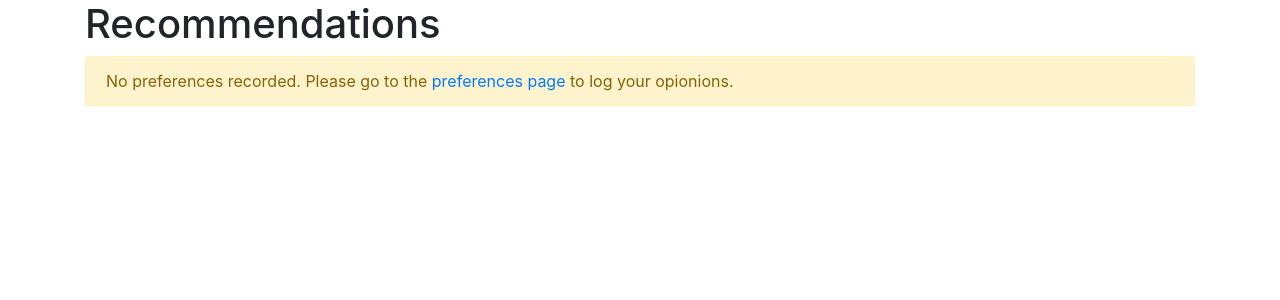
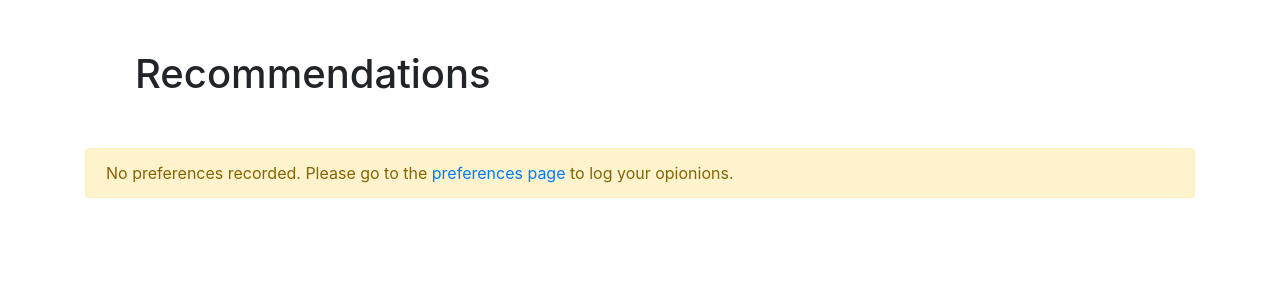
Before and after one commit to zebengberg/recommend-rumney, a React (Create React App) app: page /#/recommendation in a window 1280 px wide. Shown: the top 300 px of the page. Built offline with nearby package versions, Linux system fonts and the light colour scheme.

Commit message:
fix bug introduced by modifying existing route

```diff
--- a/src/components/Preferences.js
+++ b/src/components/Preferences.js
@@ -46,6 +46,7 @@ export default () => {
               newRouteList[passedIndex] = {
                 route: newRoute.route,
                 grade: newRoute.grade,
+                rating: 0, // could also keep the current value here if modifying
               };
               setRouteList(newRouteList);
             }}
--- a/src/components/Recommendation.js
+++ b/src/components/Recommendation.js
@@ -13,7 +13,7 @@ export default (props) => {
 
   return (
     <Container>
-      <h1>Recommendations</h1>
+      <h1 style={{ margin: 50 }}>Recommendations</h1>
       {recommendations === undefined ? (
         <Alert variant="warning">
           No preferences recorded. Please go to the{" "}
```
